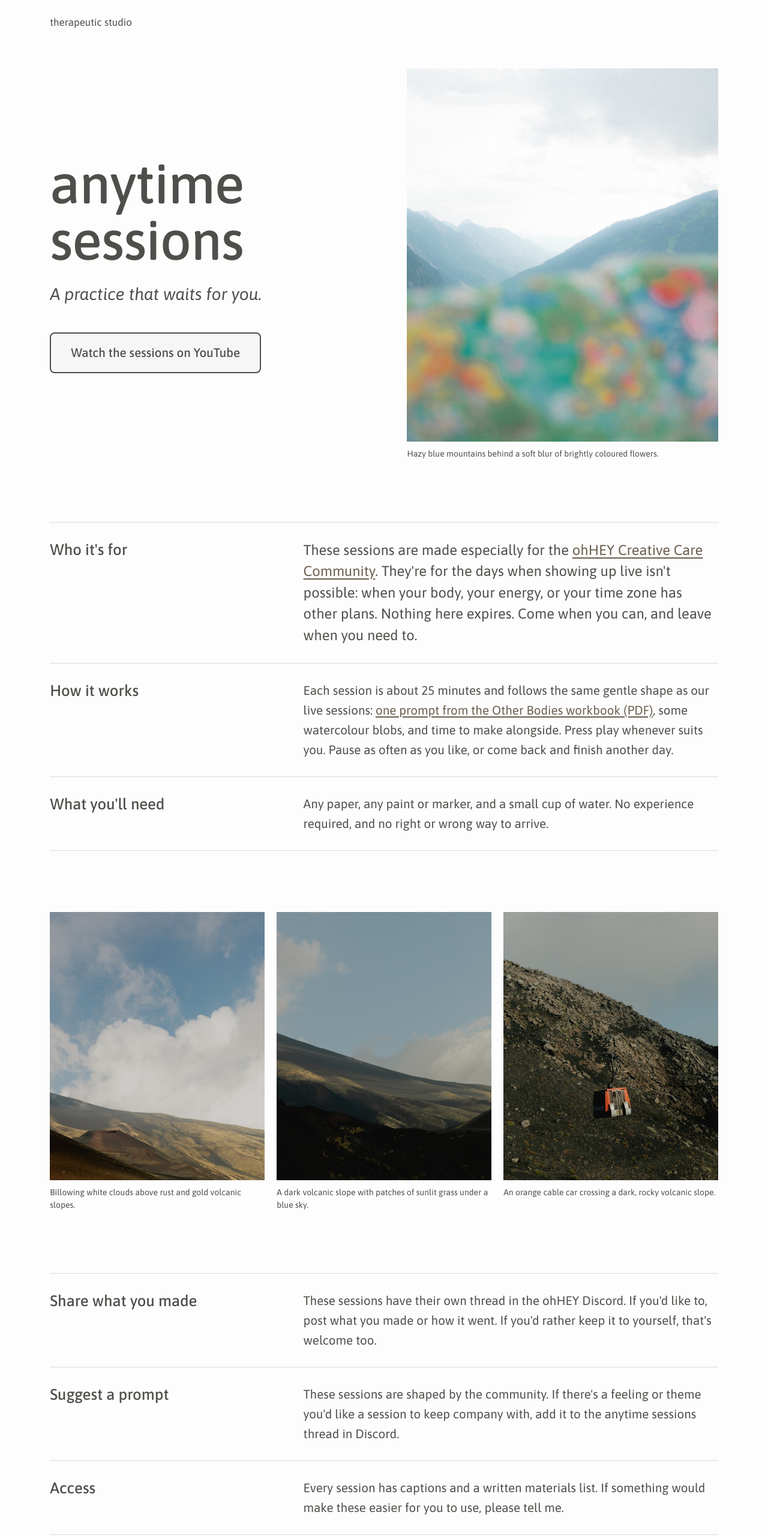
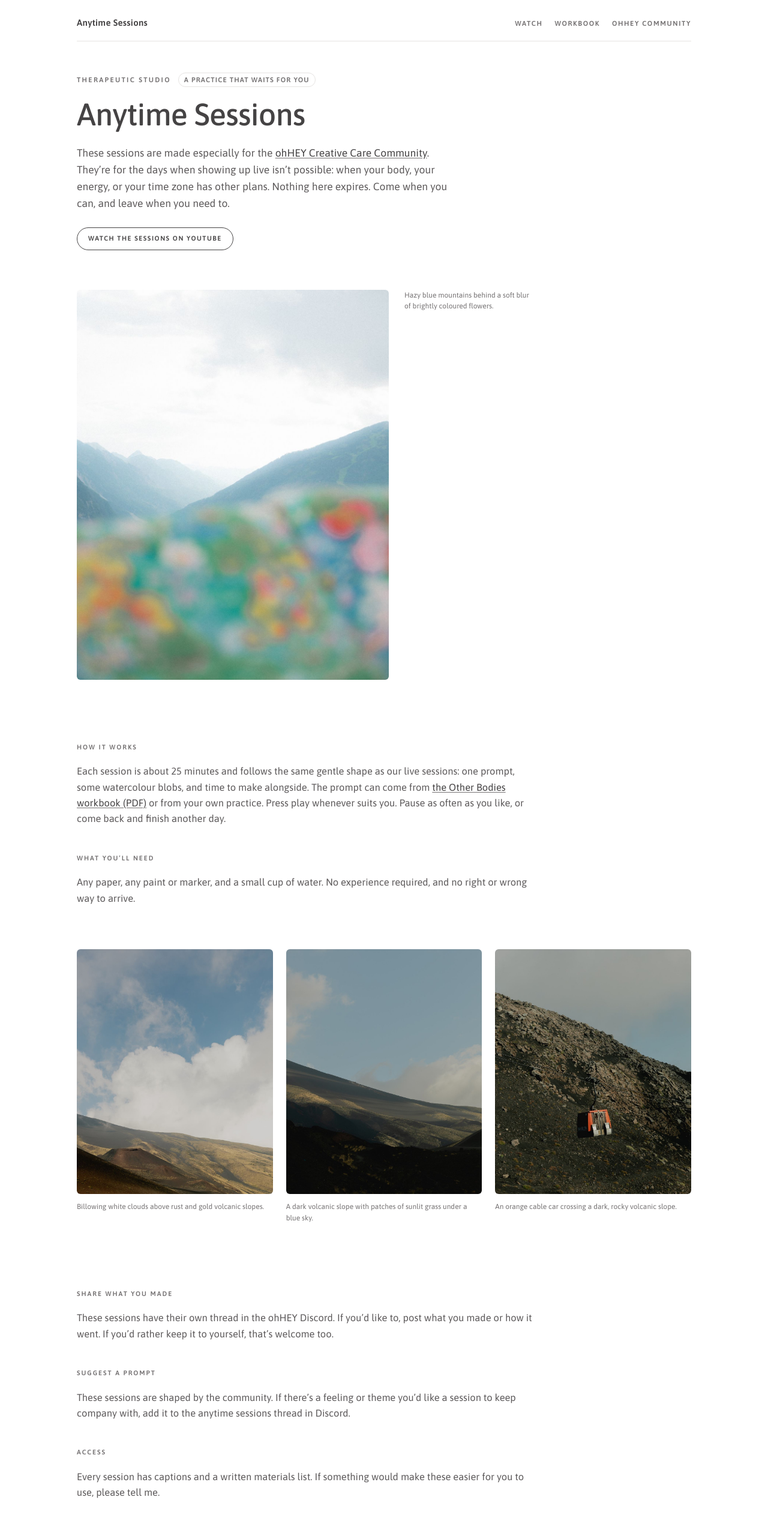
Before and after one commit to therapeuticstudiodotca/anytime-sessions, a plain HTML site: page index.html in a window 1280 px wide. Shown: the top 2560 px of the page at 60% size. Drawn offline with Linux system fonts and the light colour scheme.

Commit message:
Add files via upload

```diff
--- a/index.html
+++ b/index.html
@@ -1,214 +1,189 @@
 <!DOCTYPE html>
 <html lang="en-CA">
 <head>
-<meta charset="utf-8">
-<meta name="viewport" content="width=device-width, initial-scale=1">
-<title>anytime sessions · therapeutic studio</title>
-<meta name="description" content="Anytime sessions: a creative health practice that waits for you, made especially for the ohHEY Creative Care Community.">
+<meta charset="utf-8" />
+<meta name="viewport" content="width=device-width, initial-scale=1" />
+<title>Anytime Sessions · Therapeutic Studio</title>
+<meta name="description" content="Anytime Sessions: a creative health practice that waits for you, made especially for the ohHEY Creative Care Community." />
 <style>
-  @font-face { font-family: "Asap"; font-style: normal; font-weight: 400; font-display: swap; src: url("assets/fonts/asap-latin-400-normal.woff2") format("woff2"); }
-  @font-face { font-family: "Asap"; font-style: italic; font-weight: 400; font-display: swap; src: url("assets/fonts/asap-latin-400-italic.woff2") format("woff2"); }
-  @font-face { font-family: "Asap"; font-style: normal; font-weight: 500; font-display: swap; src: url("assets/fonts/asap-latin-500-normal.woff2") format("woff2"); }
-
-  :root {
-    --ink: #4f4e4a;
-    --link: #6b5d4d;
-    --paper: #fdfdfd;
-    --button: #f6f6f6;
-    --rule: #dddcd8;
-    --gutter: clamp(1.5rem, 6.5vw, 7rem);
-    --space: clamp(3.5rem, 8vw, 7rem);
+@font-face{font-family:"Asap";font-style:normal;font-weight:400;font-display:swap;src:url("assets/fonts/asap-latin-400-normal.woff2") format("woff2");}
+@font-face{font-family:"Asap";font-style:italic;font-weight:400;font-display:swap;src:url("assets/fonts/asap-latin-400-italic.woff2") format("woff2");}
+@font-face{font-family:"Asap";font-style:normal;font-weight:500;font-display:swap;src:url("assets/fonts/asap-latin-500-normal.woff2") format("woff2");}
+@font-face{font-family:"Asap";font-style:normal;font-weight:600;font-display:swap;src:url("assets/fonts/asap-latin-600-normal.woff2") format("woff2");}
+:root{--paper:#ffffff;--ink:#5d5a5b;--ink-strong:#454344;--stone:#757273;
+  --hair:#e6e4e2;--hair-soft:#efedeb;--panel:#faf9f8;--maxw:1080px;--ease:cubic-bezier(.22,.61,.36,1);}
+*{box-sizing:border-box;} html,body{margin:0;padding:0;}
+html{-webkit-text-size-adjust:100%;}
+body{font-family:"Asap",system-ui,-apple-system,"Segoe UI",sans-serif;color:var(--ink);
+  background:var(--paper);-webkit-font-smoothing:antialiased;line-height:1.6;}
+.wrap{max-width:var(--maxw);margin:0 auto;padding:0 28px;}
+a{color:inherit;}
+a:focus-visible{outline:2px solid var(--ink-strong);outline-offset:3px;border-radius:2px;}
+.skip{position:absolute;left:-999px;top:0;background:var(--ink-strong);color:#fff;padding:8px 14px;z-index:10;font-size:14px;}
+.skip:focus{left:0;}
+.topbar{display:flex;align-items:baseline;justify-content:space-between;gap:16px 28px;flex-wrap:wrap;
+  padding:26px 0 18px;border-bottom:1px solid var(--hair);}
+.mark{font-weight:600;font-size:15px;letter-spacing:.02em;color:var(--ink-strong);text-decoration:none;}
+.navlinks{display:flex;flex-wrap:wrap;gap:12px 20px;}
+.navlinks a{font-size:11.5px;letter-spacing:.14em;text-transform:uppercase;color:var(--stone);
+  font-weight:600;text-decoration:none;transition:color .2s var(--ease);}
+.navlinks a:hover{color:var(--ink-strong);}
+.hero{padding:52px 0 26px;max-width:720px;}
+.eyebrow{display:flex;align-items:center;flex-wrap:wrap;gap:8px 12px;font-size:11.5px;letter-spacing:.2em;
+  text-transform:uppercase;color:var(--stone);font-weight:600;margin:0 0 18px;}
+.status{border:1px solid var(--hair);border-radius:100px;padding:2px 9px;letter-spacing:.1em;}
+h1{font-weight:500;font-size:clamp(32px,4.8vw,52px);line-height:1.07;letter-spacing:-.015em;
+  color:var(--ink-strong);margin:0 0 22px;}
+.lede{font-size:17.5px;max-width:640px;margin:0;color:var(--ink);}
+.row{display:flex;flex-wrap:wrap;gap:10px;margin:26px 0 0;}
+.dl{font-size:11px;letter-spacing:.14em;text-transform:uppercase;font-weight:600;color:var(--ink-strong);
+  border:1px solid var(--ink-strong);border-radius:100px;padding:9px 18px;text-decoration:none;
+  display:inline-block;transition:all .2s var(--ease);}
+.dl:hover{background:var(--ink-strong);color:#fff;}
+figure{margin:40px 0;}
+figure img{display:block;width:100%;height:auto;border-radius:6px;}
+figcaption{font-size:12px;line-height:1.55;color:var(--stone);}
+.fig-side{display:grid;grid-template-columns:minmax(0,520px) 220px;gap:26px;align-items:start;}
+.fig-side img{aspect-ratio:4/5;object-fit:cover;object-position:50% 62%;}
+.fig-trio{display:grid;grid-template-columns:repeat(3,minmax(0,1fr));gap:22px;margin:44px 0;}
+.fig-trio figure{margin:0;}
+.fig-trio img{aspect-ratio:4/5;object-fit:cover;}
+.fig-trio figcaption{margin-top:12px;}
+.fig-trio.earth{grid-template-columns:2fr 1fr 1fr;}
+.fig-trio.earth figure{display:grid;grid-template-rows:1fr auto;}
+.fig-trio.earth figure:first-child img{aspect-ratio:auto;height:0;min-height:100%;}
+.essay{max-width:760px;padding:20px 0 8px;}
+.essay h2,.kicker{font-size:11px;letter-spacing:.18em;text-transform:uppercase;color:var(--stone);
+  font-weight:600;margin:44px 0 18px;}
+.essay p{font-size:16.5px;margin:0 0 20px;color:var(--ink);}
+a.inline{color:var(--ink-strong);text-decoration:underline;text-decoration-color:var(--stone);
+  text-underline-offset:2px;transition:text-decoration-color .2s var(--ease);}
+a.inline:hover{text-decoration-color:var(--ink-strong);}
+.journal{margin:64px 0 40px;padding:40px 0 8px;border-top:1px solid var(--hair);
+  display:grid;grid-template-columns:1fr 1fr;gap:40px;align-items:center;}
+.journal img{display:block;width:100%;height:auto;border-radius:6px;}
+.journal p{font-size:15.5px;color:var(--ink);margin:0 0 20px;}
+.scope{margin:40px 0 0;padding:20px 22px;background:var(--panel);border-radius:6px;max-width:760px;}
+.scope p{font-size:14.5px;margin:0 0 10px;} .scope p:last-child{margin:0;}
+.scope strong{color:var(--ink-strong);font-weight:600;}
+footer{border-top:1px solid var(--hair);margin-top:48px;padding:26px 0 44px;
+  display:flex;justify-content:space-between;align-items:center;flex-wrap:wrap;gap:12px;}
+footer .fnav{display:flex;gap:18px;flex-wrap:wrap;}
+footer a{font-size:11px;letter-spacing:.12em;text-transform:uppercase;color:var(--stone);
+  text-decoration:none;font-weight:600;transition:color .2s var(--ease);}
+footer a:hover{color:var(--ink-strong);}
+footer .copy{font-size:12px;color:var(--stone);}
+@media(max-width:720px){
+  .fig-side{grid-template-columns:1fr;}
+  .fig-trio,.fig-trio.earth{grid-template-columns:1fr;}
+  .fig-trio.earth figure:first-child img{aspect-ratio:3/2;height:auto;min-height:0;}
+  .journal{grid-template-columns:1fr;gap:24px;}
 }
-  *, *::before, *::after { box-sizing: border-box; }
-  html { -webkit-text-size-adjust: 100%; }
-  body {
-    margin: 0;
-    background: var(--paper);
-    color: var(--ink);
-    font-family: "Asap", "Helvetica Neue", Arial, sans-serif;
-    font-size: clamp(1.125rem, 1.05rem + 0.3vw, 1.3125rem);
-    line-height: 1.6;
-  }
-  img { display: block; width: 100%; height: auto; object-fit: cover; }
-  a { color: var(--link); text-underline-offset: 0.15em; }
-  a:hover { color: var(--ink); }
-  a:focus-visible { outline: 3px solid var(--ink); outline-offset: 3px; }
-  .skip {
-    position: absolute; left: -999px; top: 0;
-    background: var(--ink); color: var(--paper); padding: 0.5em 1em; z-index: 10;
-  }
-  .skip:focus { left: 0; }
-
-  .wrap { max-width: 1320px; margin: 0 auto; padding: 0 var(--gutter); }
-  .site-name {
-    display: inline-block; padding: 1.5rem 0;
-    font-size: 1.0625rem; color: var(--ink); text-decoration: none;
-  }
-  .site-name:hover { text-decoration: underline; }
-
-  /* hero: title and action on plain background, photo beside it */
-  .hero {
-    display: grid; grid-template-columns: 1fr 1fr; align-items: center;
-    column-gap: clamp(2rem, 6vw, 6rem);
-    padding: clamp(1rem, 3vw, 3rem) 0 var(--space);
-  }
-  h1 {
-    margin: 0; font-weight: 500; letter-spacing: -0.01em; line-height: 1.02;
-    font-size: clamp(3rem, 7.2vw, 6.25rem);
-  }
-  .tagline { margin: 0.9em 0 1.6em; font-style: italic; font-size: clamp(1.25rem, 2.2vw, 1.875rem); line-height: 1.3; }
-  .hero img { aspect-ratio: 5 / 6; object-position: 50% 62%; }
-
-  .button {
-    display: inline-block; padding: 0.75em 1.6em;
-    border: 2px solid var(--ink); border-radius: 8px;
-    background: var(--button); color: var(--ink); font-weight: 500; text-decoration: none;
-  }
-  .button:hover { background: var(--ink); color: var(--paper); }
-
-  figure { margin: 0; }
-  figcaption { font-size: 0.875rem; line-height: 1.5; padding-top: 0.75em; text-align: left; }
-  /* photos sit in colour groups: blue first, earth tones later */
-  .group {
-    display: grid; grid-template-columns: repeat(3, 1fr);
-    gap: clamp(0.75rem, 1.6vw, 1.5rem); padding: 0 0 var(--space);
-  }
-  .group img { aspect-ratio: 4 / 5; }
-  .group.earth { grid-template-columns: 2fr 1fr 1fr; }
-  .group.earth figure:first-child img { aspect-ratio: auto; height: 0; min-height: 100%; }
-  .group.earth figure { display: grid; grid-template-rows: 1fr auto; }
-
-  /* text: one heading size, heading on the left, short lines on the right */
-  .rows { padding-bottom: var(--space); }
-  .row {
-    display: grid; grid-template-columns: 1fr 2fr;
-    column-gap: clamp(2rem, 6vw, 6rem);
-    padding: 1.75rem 0; border-top: 1px solid var(--rule);
-  }
-  .row:last-child { border-bottom: 1px solid var(--rule); }
-  h2 { margin: 0; font-size: 1.25em; font-weight: 500; line-height: 1.3; }
-  .row p { margin: 0; max-width: 34em; }
-  .lede p { font-size: 1.15em; line-height: 1.5; }
-
-  .closing { padding-bottom: var(--space); }
-  .closing .button { margin-top: 1.75rem; }
-
-  footer {
-    border-top: 1px solid var(--rule);
-    padding-top: 1.5rem; padding-bottom: 3rem; font-size: 0.875rem;
-    display: flex; flex-wrap: wrap; gap: 0.5rem 1.5rem; justify-content: space-between;
-  }
-  footer a { color: var(--ink); }
-
-  @media (max-width: 760px) {
-    .hero { grid-template-columns: 1fr; row-gap: 2.5rem; }
-    .hero img { aspect-ratio: 4 / 3; }
-    .group, .group.earth { grid-template-columns: 1fr; row-gap: 1.75rem; }
-    .group.earth figure:first-child img { aspect-ratio: 3 / 2; height: auto; min-height: 0; }
-    .row { grid-template-columns: 1fr; row-gap: 0.4rem; padding: 1.5rem 0; }
-  }
-  @media print { .skip { display: none; } }
+@media(max-width:620px){.hero{padding:34px 0 18px;} .wrap{padding:0 18px;}}
+@media(prefers-reduced-motion:reduce){*{transition:none!important;}}
 </style>
 </head>
 <body>
 <a class="skip" href="#main">Skip to content</a>
-<header class="wrap">
-  <a class="site-name" href="https://www.therapeuticstudio.ca/">therapeutic studio</a>
+<div class="wrap">
+<nav class="topbar" aria-label="Anytime Sessions">
+  <a class="mark" href="index.html">Anytime&nbsp;Sessions</a>
+  <div class="navlinks"><a href="https://www.youtube.com/playlist?list=PLOAqpK3a9ULc">Watch</a><a href="other-bodies-workbook.pdf">Workbook</a><a href="https://ohheycommunity.mn.co/share/I18x-lFycvg45VJ6?utm_source=manual">ohHEY Community</a></div>
+</nav>
+
+<main id="main">
+<header class="hero">
+  <p class="eyebrow"><span>Therapeutic Studio</span><span class="status">A practice that waits for you</span></p>
+  <h1>Anytime Sessions</h1>
+  <p class="lede">These sessions are made especially for the <a class="inline" href="https://ohheycommunity.mn.co/share/I18x-lFycvg45VJ6?utm_source=manual">ohHEY Creative Care Community</a>. They&rsquo;re for the days when showing up live isn&rsquo;t possible: when your body, your energy, or your time zone has other plans. Nothing here expires. Come when you can, and leave when you need to.</p>
+  <div class="row"><a class="dl" href="https://www.youtube.com/playlist?list=PLOAqpK3a9ULc">Watch the sessions on YouTube</a></div>
 </header>
 
-<main id="main" class="wrap">
-
-  <div class="hero">
-    <div>
-      <h1>anytime sessions</h1>
-      <p class="tagline">A practice that waits for you.</p>
-      <a class="button" href="https://www.youtube.com/playlist?list=PLOAqpK3a9ULc">Watch the sessions on YouTube</a>
-    </div>
-    <figure>
-      <img src="assets/mountains-flowers.jpg" alt="Hazy blue mountains behind a soft blur of brightly coloured flowers." width="1067" height="1600">
+<figure class="fig-side">
+  <img src="assets/mountains-flowers.jpg" alt="Hazy blue mountains behind a soft blur of brightly coloured flowers." width="1067" height="1600" />
   <figcaption aria-hidden="true">Hazy blue mountains behind a soft blur of brightly coloured flowers.</figcaption>
 </figure>
-  </div>
 
-  <div class="rows">
-    <section class="row lede">
-      <h2>Who it's for</h2>
-      <p>These sessions are made especially for the <a href="https://ohheycommunity.mn.co/share/I18x-lFycvg45VJ6?utm_source=manual">ohHEY Creative Care Community</a>. They're for the days when showing up live isn't possible: when your body, your energy, or your time zone has other plans. Nothing here expires. Come when you can, and leave when you need to.</p>
-    </section>
-    <section class="row">
+<section class="essay">
   <h2>How it works</h2>
-      <p>Each session is about 25 minutes and follows the same gentle shape as our live sessions: <a href="other-bodies-workbook.pdf">one prompt from the Other Bodies workbook (PDF)</a>, some watercolour blobs, and time to make alongside. Press play whenever suits you. Pause as often as you like, or come back and finish another day.</p>
-    </section>
-    <section class="row">
-      <h2>What you'll need</h2>
+  <p>Each session is about 25 minutes and follows the same gentle shape as our live sessions: one prompt, some watercolour blobs, and time to make alongside. The prompt can come from <a class="inline" href="other-bodies-workbook.pdf">the Other Bodies workbook (PDF)</a> or from your own practice. Press play whenever suits you. Pause as often as you like, or come back and finish another day.</p>
+
+  <h2>What you&rsquo;ll need</h2>
   <p>Any paper, any paint or marker, and a small cup of water. No experience required, and no right or wrong way to arrive.</p>
 </section>
-  </div>
 
-  <div class="group" role="group" aria-label="Three photographs in blue">
+<div class="fig-trio" role="group" aria-label="Three photographs in blue">
   <figure>
-      <img src="assets/clouds-volcanic-slopes.jpg" alt="Billowing white clouds above rust and gold volcanic slopes." width="1067" height="1600" loading="lazy" style="object-position:50% 45%">
+    <img src="assets/clouds-volcanic-slopes.jpg" alt="Billowing white clouds above rust and gold volcanic slopes." width="1067" height="1600" loading="lazy" style="object-position:50% 45%" />
     <figcaption aria-hidden="true">Billowing white clouds above rust and gold volcanic slopes.</figcaption>
   </figure>
   <figure>
-      <img src="assets/volcanic-slope.jpg" alt="A dark volcanic slope with patches of sunlit grass under a blue sky." width="1067" height="1600" loading="lazy" style="object-position:50% 70%">
+    <img src="assets/volcanic-slope.jpg" alt="A dark volcanic slope with patches of sunlit grass under a blue sky." width="1067" height="1600" loading="lazy" style="object-position:50% 70%" />
     <figcaption aria-hidden="true">A dark volcanic slope with patches of sunlit grass under a blue sky.</figcaption>
   </figure>
   <figure>
-      <img src="assets/cable-car.jpg" alt="An orange cable car crossing a dark, rocky volcanic slope." width="1067" height="1600" loading="lazy" style="object-position:50% 80%">
+    <img src="assets/cable-car.jpg" alt="An orange cable car crossing a dark, rocky volcanic slope." width="1067" height="1600" loading="lazy" style="object-position:50% 80%" />
     <figcaption aria-hidden="true">An orange cable car crossing a dark, rocky volcanic slope.</figcaption>
   </figure>
 </div>
 
-  <div class="rows">
-    <section class="row">
+<section class="essay">
   <h2>Share what you made</h2>
-      <p>These sessions have their own thread in the ohHEY Discord. If you'd like to, post what you made or how it went. If you'd rather keep it to yourself, that's welcome too.</p>
-    </section>
-    <section class="row">
+  <p>These sessions have their own thread in the ohHEY Discord. If you&rsquo;d like to, post what you made or how it went. If you&rsquo;d rather keep it to yourself, that&rsquo;s welcome too.</p>
+
   <h2>Suggest a prompt</h2>
-      <p>These sessions are shaped by the community. If there's a feeling or theme you'd like a session to keep company with, add it to the anytime sessions thread in Discord.</p>
-    </section>
-    <section class="row">
+  <p>These sessions are shaped by the community. If there&rsquo;s a feeling or theme you&rsquo;d like a session to keep company with, add it to the anytime sessions thread in Discord.</p>
+
   <h2>Access</h2>
   <p>Every session has captions and a written materials list. If something would make these easier for you to use, please tell me.</p>
 </section>
-    <section class="row">
-      <h2>With thanks</h2>
-      <p>Made with gratitude for the ohHEY Creative Care Community, founded by art therapist <a href="https://heyshauna.com/">Shauna Kaendo</a>.</p>
-    </section>
-  </div>
 
-  <div class="group earth" role="group" aria-label="Three photographs in earth tones">
+<div class="fig-trio earth" role="group" aria-label="Three photographs in earth tones">
   <figure>
-      <img src="assets/winding-path.jpg" alt="A winding path between rust-brown volcanic cones, with tiny distant walkers." width="1600" height="1067" loading="lazy">
+    <img src="assets/winding-path.jpg" alt="A winding path between rust-brown volcanic cones, with tiny distant walkers." width="1600" height="1067" loading="lazy" style="object-fit:cover" />
     <figcaption aria-hidden="true">A winding path between rust-brown volcanic cones, with tiny distant walkers.</figcaption>
   </figure>
   <figure>
-      <img src="assets/rope-lava-rock.jpg" alt="A knotted white rope stretched across dark, jagged lava rock." width="1067" height="1600" loading="lazy">
+    <img src="assets/rope-lava-rock.jpg" alt="A knotted white rope stretched across dark, jagged lava rock." width="1067" height="1600" loading="lazy" />
     <figcaption aria-hidden="true">A knotted white rope stretched across dark, jagged lava rock.</figcaption>
   </figure>
   <figure>
-      <img src="assets/rocks-black-sand.jpg" alt="Scattered rocks casting shadows on black volcanic sand." width="1067" height="1600" loading="lazy" style="object-position:50% 75%">
+    <img src="assets/rocks-black-sand.jpg" alt="Scattered rocks casting shadows on black volcanic sand." width="1067" height="1600" loading="lazy" style="object-position:50% 75%" />
     <figcaption aria-hidden="true">Scattered rocks casting shadows on black volcanic sand.</figcaption>
   </figure>
 </div>
 
-  <div class="rows closing">
-    <section class="row">
-      <h2>A note on what this is</h2>
+<section class="journal" aria-label="The Other Bodies workbook">
   <div>
-        <p>I'm a peer and a facilitator, not a therapist, and these sessions are a creative health practice, not therapy. If you need more support than a practice can offer, please reach out to someone you trust or a health professional.</p>
-        <a class="button" href="https://www.youtube.com/playlist?list=PLOAqpK3a9ULc">Watch the sessions on YouTube</a>
+    <img src="assets/workbook-cover.jpg" alt="Cover of the Other Bodies workbook, with blue and ochre watercolour blobs." width="1210" height="935" loading="lazy" />
+  </div>
+  <div>
+    <p><a class="inline" href="other-bodies-workbook.pdf">The Other Bodies workbook</a>: fifty-two creative care prompts, each paired with a natural body, one feeling to a page. Choose whichever one your eye goes to first, or bring a prompt from your own practice.</p>
+    <a class="dl" href="other-bodies-workbook.pdf" download>Download the workbook</a>
   </div>
 </section>
-  </div>
 
+<section class="essay">
+  <h2>With thanks</h2>
+  <p>Made with gratitude for the ohHEY Creative Care Community, founded by art therapist <a class="inline" href="https://heyshauna.com/">Shauna Kaendo</a>.</p>
+</section>
+
+<section class="scope">
+  <p><strong>A note on what this is.</strong> I&rsquo;m a peer and a facilitator, not a therapist, and these sessions are a creative health practice, not therapy. If you need more support than a practice can offer, please reach out to someone you trust or a health professional.</p>
+</section>
 </main>
 
-<footer class="wrap">
-  <a href="https://www.therapeuticstudio.ca/">therapeutic studio</a>
-  <span>© 2026</span>
+<footer>
+  <span class="copy">&copy; 2026 Therapeutic Studio</span>
+  <div class="fnav">
+    <a href="https://www.instagram.com/therapeuticstudio.ca/">Instagram</a>
+    <a href="https://www.youtube.com/@therapeuticstudiodotca">YouTube</a>
+    <a href="https://seedlingpages.ca/">Seedling Pages</a>
+    <a href="https://slowleaf.ca/">Slow Leaf</a>
+    <a href="https://otherbodies.ca/">Other Bodies</a>
+    <a href="https://www.therapeuticstudio.ca/">therapeuticstudio.ca</a>
+  </div>
 </footer>
+</div>
 </body>
 </html>
```
Also changed, not shown: assets/fonts/asap-latin-600-normal.woff2 (added), assets/workbook-cover.jpg (added). Lines whose indentation alone changed are shown as unchanged.
